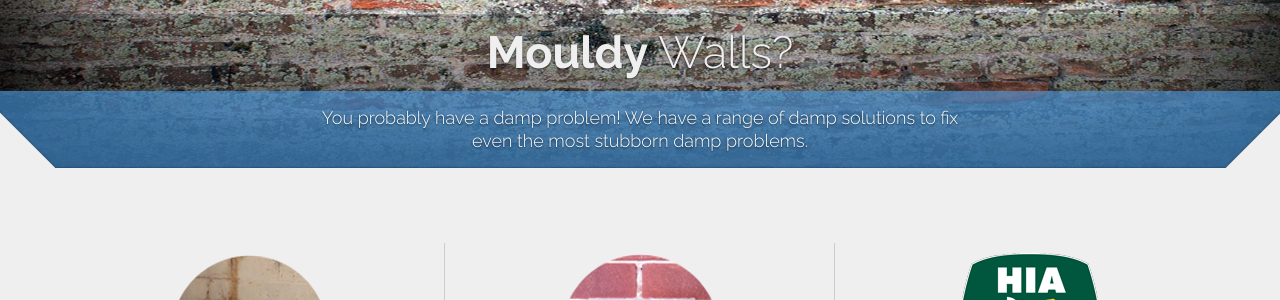
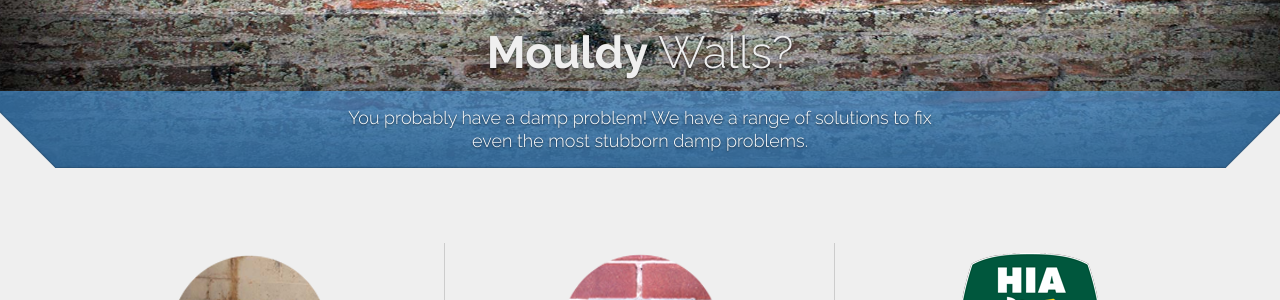
Before and after one commit to innerwestdamp/innerwestdamp.github.io, a Jekyll site: the page built from index.html, in a window 1280 px wide. Shown: the part 412-712 px from the top of the page. Built offline with Jekyll 4.4.1, drawn with Linux system fonts in a browser that asks for light colours; nearby versions of some CDN libraries.

Commit message:
Update slider_wrapper.html

```diff
--- a/_includes/slider_wrapper.html
+++ b/_includes/slider_wrapper.html
@@ -6,7 +6,7 @@
                       <div class="carousel-caption animated bounceInUp">
                            <h1><strong> Mouldy</strong> Walls?<br>
                                 </h1>
-                          <p class="lead skincolored"> You probably have a damp problem! We have a range of damp solutions to  fix<br>
+                          <p class="lead skincolored"> You probably have a damp problem! We have a range of solutions to  fix<br>
                             even the most stubborn damp problems.
                           </p>
                       </div>
```
Also changed, not shown: other parts of _includes/slider_wrapper.html (+1 -1 lines).
